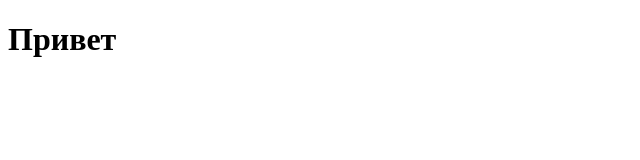
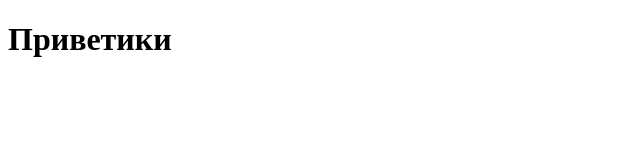
Before and after one commit to IliaRadkevich/first-project, a plain HTML site: page index.html in a window 1280 px wide. Shown: the whole page, without its empty margins (0-640 px from the left). Drawn offline with Linux system fonts and the light colour scheme.

Commit message:
третий коммит

```diff
--- a/index.html
+++ b/index.html
@@ -7,6 +7,6 @@
     <title>Document</title>
 </head>
 <body>
-    <h1>Привет</h1>
+    <h1>Приветики</h1>
 </body>
 </html>
```
